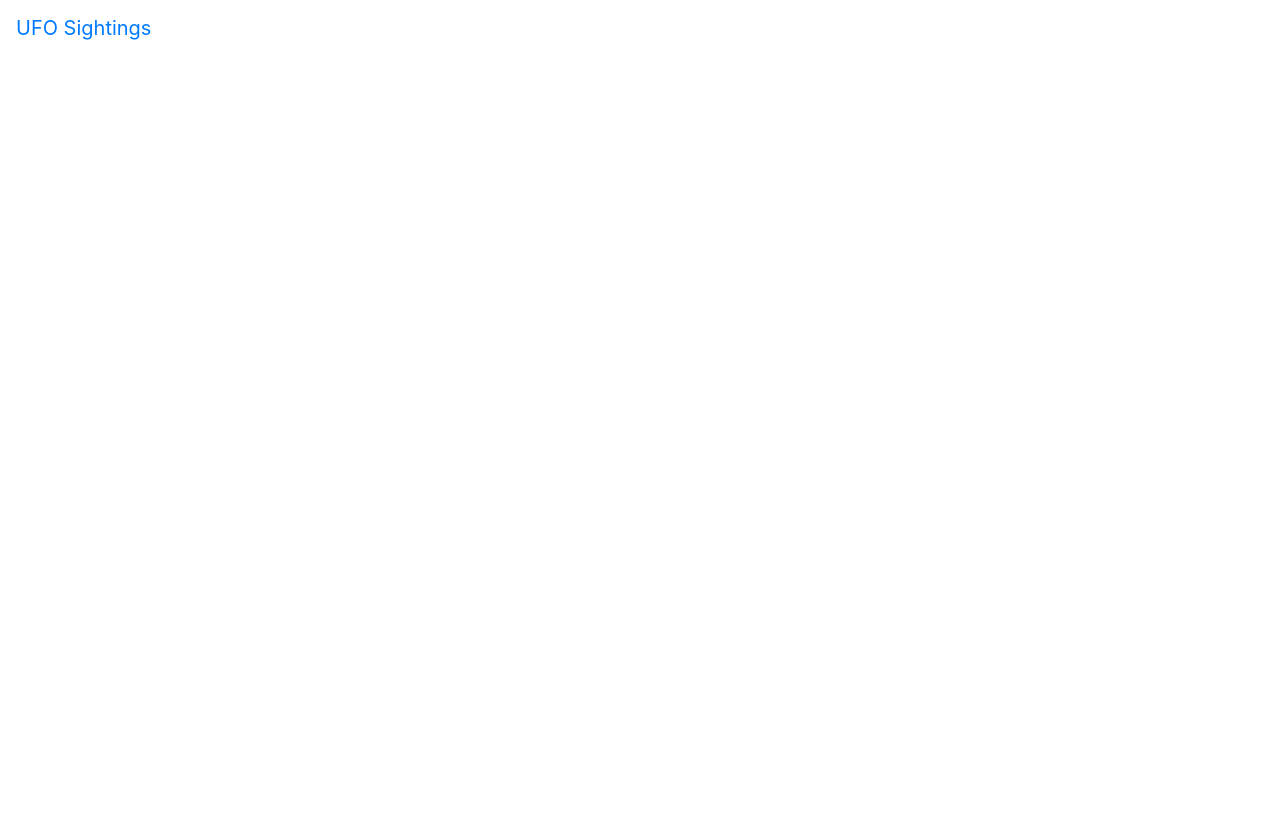
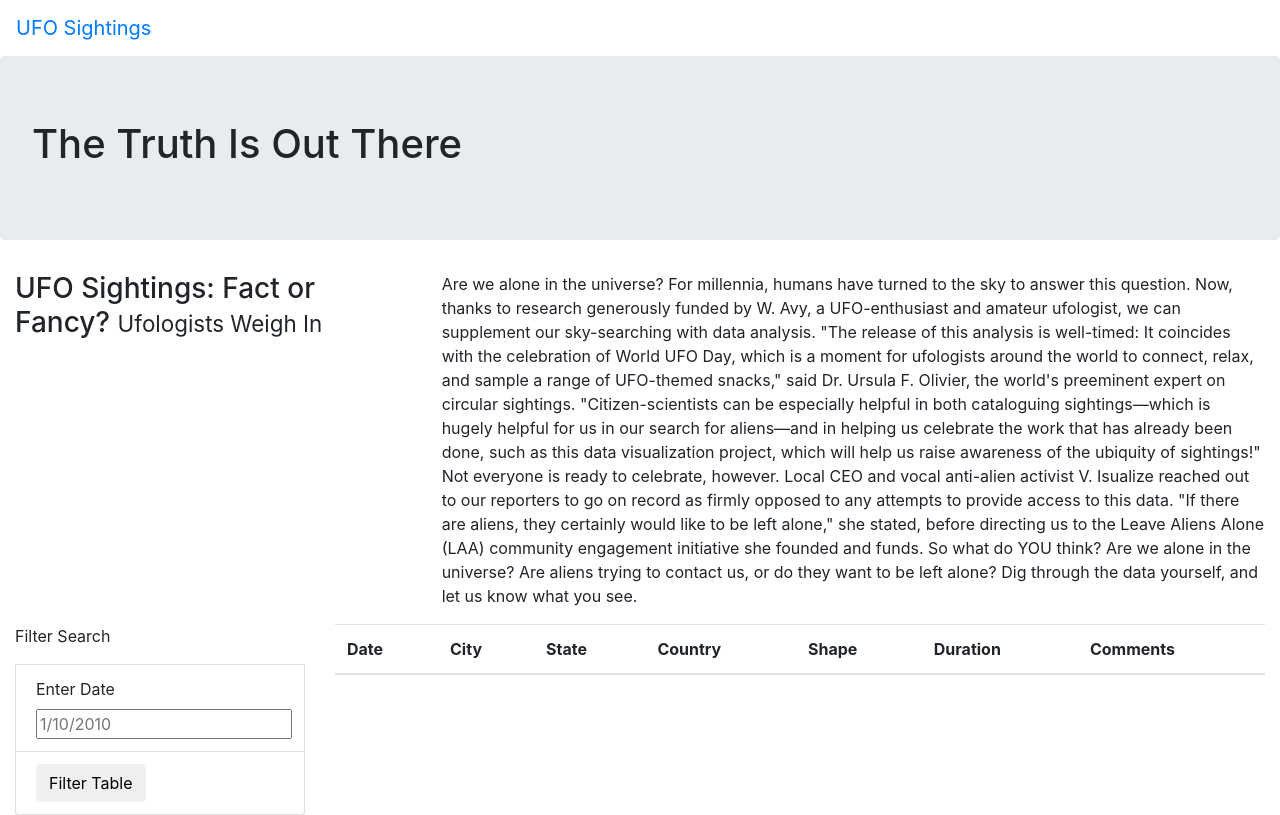
Before and after one commit to Ryamille/UFOs, a plain HTML site: page index.html in a window 1280 px wide. Drawn offline with nearby package versions, Linux system fonts and the light colour scheme; files that its build step writes are made by us from their sources.

Commit message:
more html

```diff
--- a/index.html
+++ b/index.html
@@ -19,8 +19,64 @@
             <a class="navbar-brand" href="index.html">UFO Sightings</a>
 
         </nav>
+    <div class="jumbotron">
+        <h1>The Truth Is Out There</h1>
+    </div>
 
+    <div class="container-fluid">
+        <div class="row">
+            <div class="col-md-4">
+                <h3>UFO Sightings: Fact or Fancy? <small>Ufologists Weigh In</small></h3>
+            </div>
+            <div class="col-md-8">
+                <p>
+                    Are we alone in the universe? For millennia, humans have turned to the sky to answer this question. Now, thanks to research generously funded by W. Avy, a UFO-enthusiast and amateur ufologist, we can supplement our sky-searching with data analysis.
 
+"The release of this analysis is well-timed: It coincides with the celebration of World UFO Day, which is a moment for ufologists around the world to connect, relax, and sample a range of UFO-themed snacks," said Dr. Ursula F. Olivier, the world's preeminent expert on circular sightings. "Citizen-scientists can be especially helpful in both cataloguing sightings—which is hugely helpful for us in our search for aliens—and in helping us celebrate the work that has already been done, such as this data visualization project, which will help us raise awareness of the ubiquity of sightings!"
+
+Not everyone is ready to celebrate, however. Local CEO and vocal anti-alien activist V. Isualize reached out to our reporters to go on record as firmly opposed to any attempts to provide access to this data. "If there are aliens, they certainly would like to be left alone," she stated, before directing us to the Leave Aliens Alone (LAA) community engagement initiative she founded and funds.
+
+So what do YOU think? Are we alone in the universe? Are aliens trying to contact us, or do they want to be left alone? Dig through the data yourself, and let us know what you see.
+                </p>
+            </div>
+        </div>
+    </div>
+
+    <div class="container-fluid">
+        <div class="row">
+          <div class="col-md-3">
+            <form>
+                <p>Filter Search</p>
+            </form>
+            <ul class="list-group">
+
+            </ul>
+            <li class="list-group-item">
+                <label for="date">Enter Date</label>
+                <input type="text" placeholder="1/10/2010" id="datetime" />
+            </li>
+            <li class="list-group-item">
+                <button id="filter-btn" type="button" class="btn btn-default">Filter Table</button>
+            </li>
+          </div>
+          <div class="col-md-9">
+            <table class="table table-striped">
+                <thead>
+                  <tr>
+                    <th>Date</th>
+                    <th>City</th>
+                    <th>State</th>
+                    <th>Country</th>
+                    <th>Shape</th>
+                    <th>Duration</th>
+                    <th>Comments</th>
+                  </tr>
+                </thead>
+                <tbody></tbody>
+            </table>
+          </div>
+        </div>
+      </div>
     </div>
 
 </body>
```
